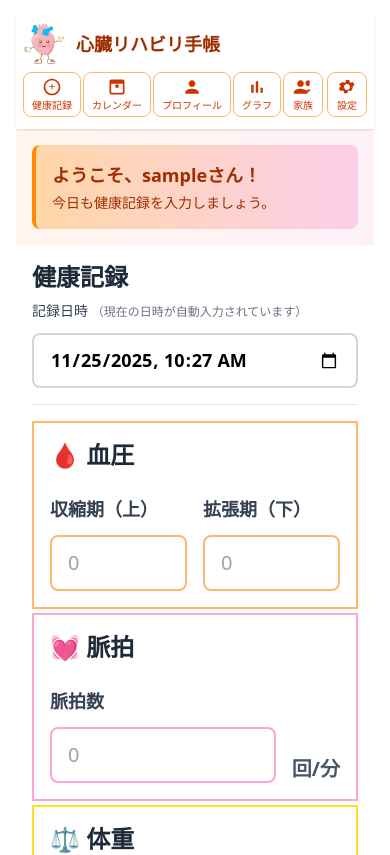
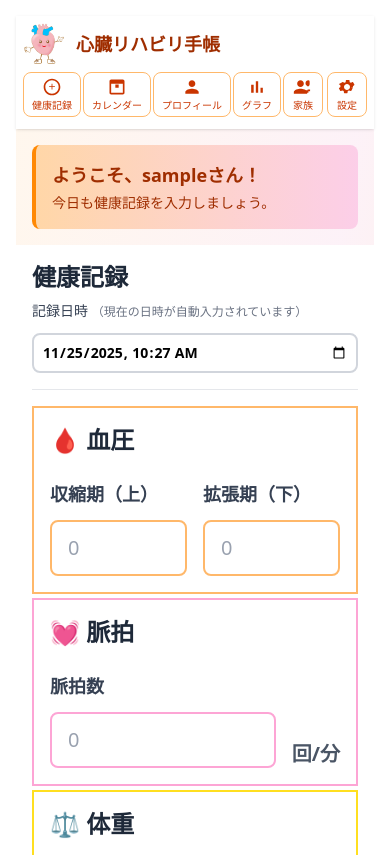
Before and after one commit to mikan623/heart-rehab-app, a Next.js app: page /health-records in a window 390 px wide. Shown: the top 855 px of the page. Built offline with nearby package versions, Linux system fonts and the light colour scheme; no server answers; sample sign-in values are in the browser's storage.

Commit message:
Fix datetime input field to fit mobile screen properly

```diff
--- a/src/app/health-records/page.tsx
+++ b/src/app/health-records/page.tsx
@@ -946,13 +946,13 @@ export default function Home() {
                 type="datetime-local"
                 value={selectedDateTime}
                 onChange={(e) => setSelectedDateTime(e.target.value)}
-                className={`w-full px-4 py-3 text-base md:text-lg border-2 border-gray-300 rounded-lg focus:outline-none focus:ring-2 focus:ring-orange-500 font-semibold ${
+                className={`w-full px-2 md:px-4 py-2 md:py-3 text-sm md:text-base border-2 border-gray-300 rounded-lg focus:outline-none focus:ring-2 focus:ring-orange-500 font-semibold ${
                   isLineApp ? 'line-input' : ''
                 }`}
                 style={{
-                  fontSize: '18px',
-                  minHeight: '50px',
-                  ...(isLineApp ? { fontSize: '18px' } : {})
+                  fontSize: 'clamp(14px, 2vw, 18px)',
+                  minHeight: 'auto',
+                  ...(isLineApp ? { fontSize: '16px' } : {})
                 }}
               />
             </div>
```
